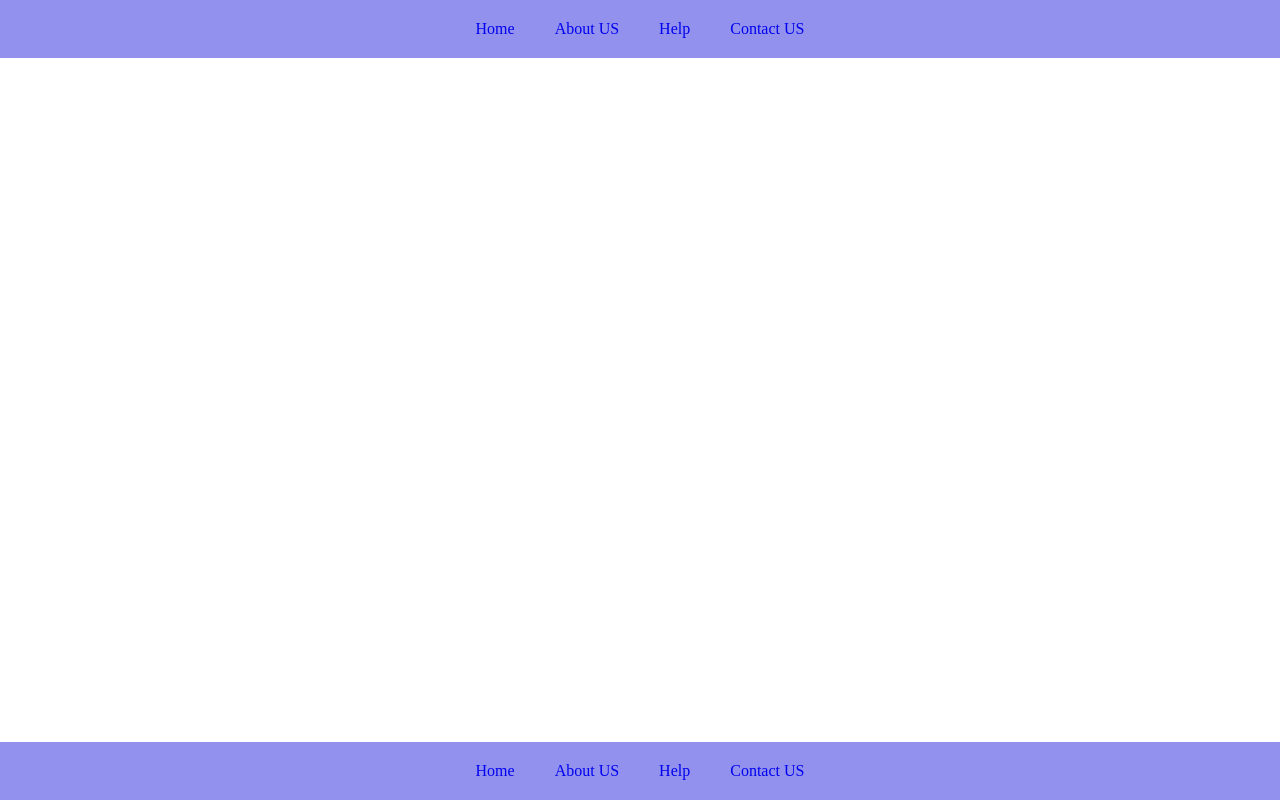
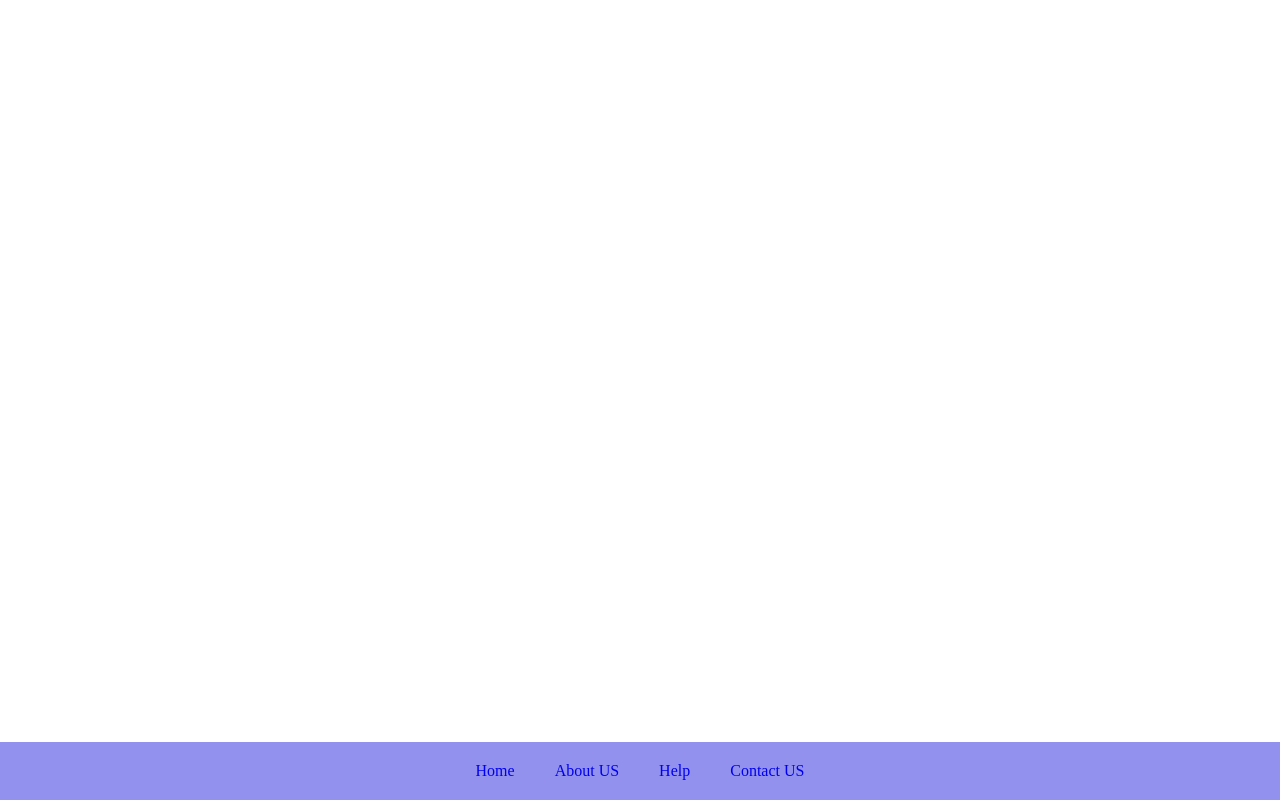
Before and after one commit to mmsdPrg/TestForTeamWork, a plain HTML site: page index.html in a window 1280 px wide. Drawn offline with Linux system fonts and the light colour scheme.

```diff
--- a/index.html
+++ b/index.html
@@ -10,20 +10,6 @@
 </head>
 
 <body>
-    <div class="container">
-        <header>
-            <ul class="Menu">
-               <a href="#"><li>Home</li></a>
-               <a href="#"><li>About US</li></a>
-               <a href="#"><li>Help</li></a>
-               <a href="#"><li>Contact US</li></a>
-            </ul>
-        </header>
-<div class="Body">
-
-
-</div>
-
 <footer class="footer">
     <ul class="Menu">
         <a href="#"><li>Home</li></a>
```
